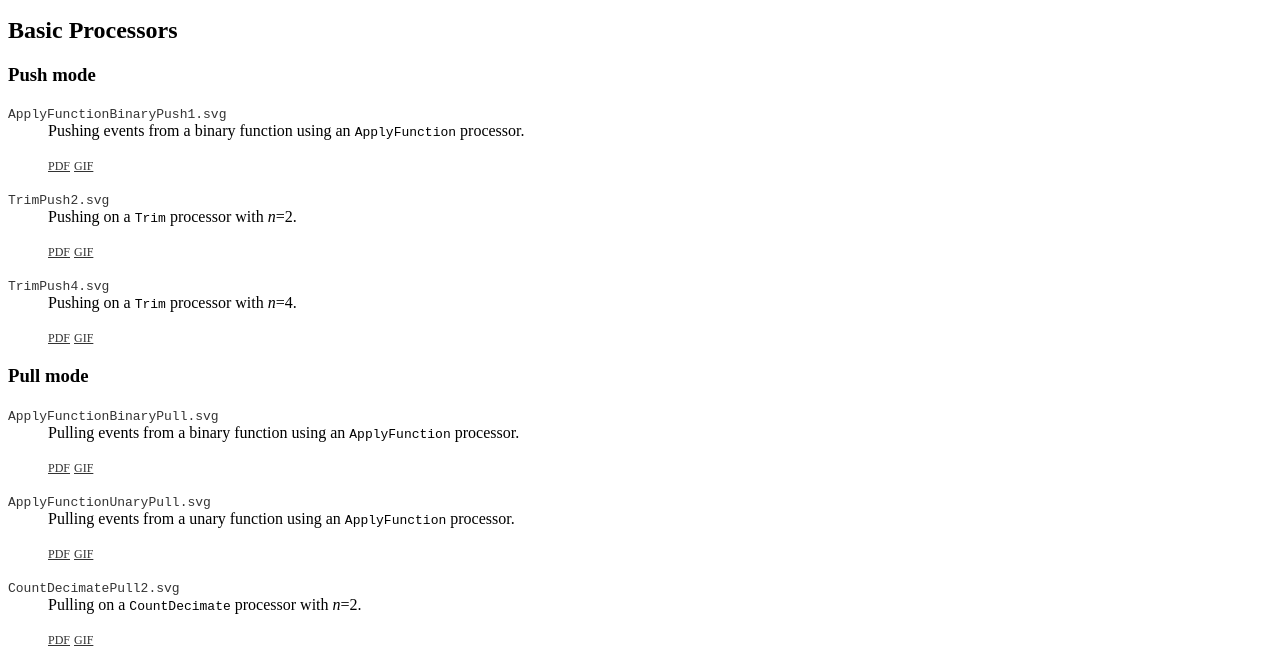
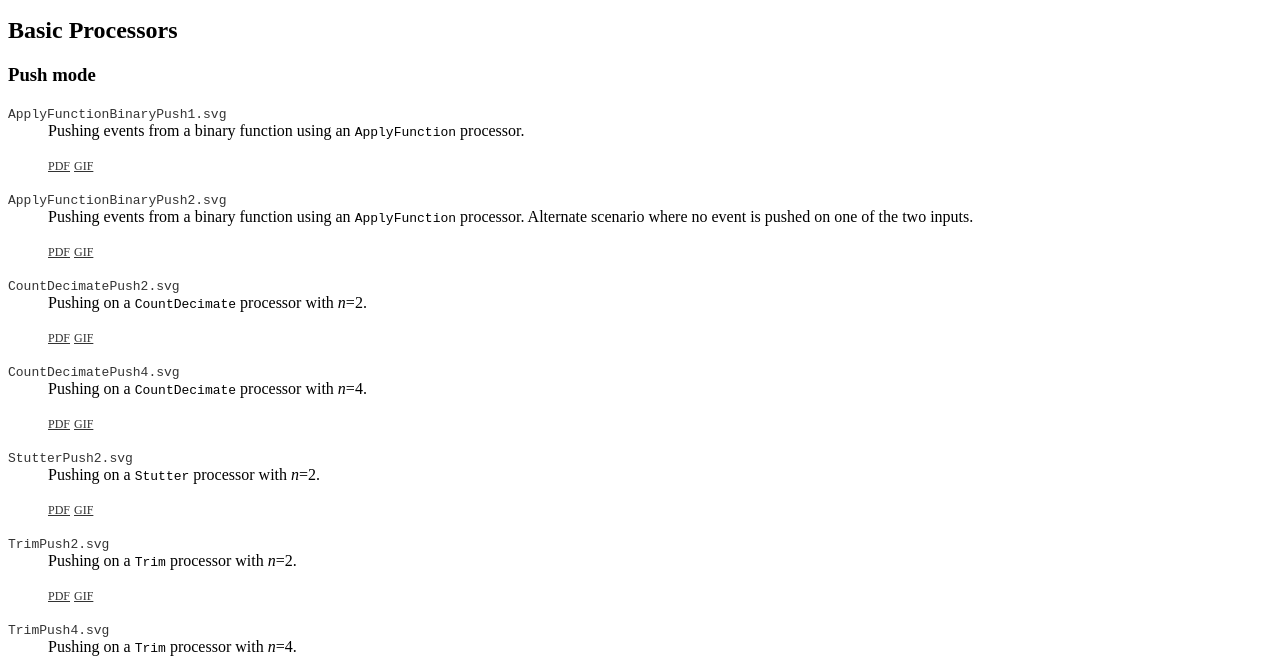
Before and after one commit to liflab/beepbeep-3-animated-examples, a plain HTML site: page index.html in a window 1280 px wide. Shown: the part 101-765 px from the top of the page. Drawn offline with Linux system fonts and the light colour scheme.

Commit message:
ApplyFunction binary push (alternate scenario)

```diff
--- a/index.html
+++ b/index.html
@@ -49,6 +49,38 @@ dd ul li {
 </ul>
 </dd>
 
+<dt><a href="Examples/ApplyFunctionBinaryPush2.svg">ApplyFunctionBinaryPush2.svg</a></dt>
+<dd>Pushing events from a binary function using an <tt>ApplyFunction</tt> processor. Alternate scenario where no event is pushed on one of the two inputs.
+<ul>
+<li><a href="Examples/ApplyFunctionBinaryPush2.pdf">PDF</a></li>
+<li><a href="Examples/ApplyFunctionBinaryPush2.gif">GIF</a></li>
+</ul>
+</dd>
+
+<dt><a href="Examples/CountDecimatePush2.svg">CountDecimatePush2.svg</a></dt>
+<dd>Pushing on a <tt>CountDecimate</tt> processor with <i>n</i>=2.
+<ul>
+<li><a href="Examples/CountDecimatePush2.pdf">PDF</a></li>
+<li><a href="Examples/CountDecimatePush2.gif">GIF</a></li>
+</ul>
+</dd>
+
+<dt><a href="Examples/CountDecimatePush4.svg">CountDecimatePush4.svg</a></dt>
+<dd>Pushing on a <tt>CountDecimate</tt> processor with <i>n</i>=4.
+<ul>
+<li><a href="Examples/CountDecimatePush4.pdf">PDF</a></li>
+<li><a href="Examples/CountDecimatePush4.gif">GIF</a></li>
+</ul>
+</dd>
+
+<dt><a href="Examples/StutterPush2.svg">StutterPush2.svg</a></dt>
+<dd>Pushing on a <tt>Stutter</tt> processor with <i>n</i>=2.
+<ul>
+<li><a href="Examples/StutterPush2.pdf">PDF</a></li>
+<li><a href="Examples/StutterPush2.gif">GIF</a></li>
+</ul>
+</dd>
+
 <dt><a href="Examples/TrimPush2.svg">TrimPush2.svg</a></dt>
 <dd>Pushing on a <tt>Trim</tt> processor with <i>n</i>=2.
 <ul>
@@ -78,7 +110,6 @@ dd ul li {
 <li><a href="Examples/ApplyFunctionBinaryPull.gif">GIF</a></li>
 </ul>
 </dd>
-
 
 <dt><a href="Examples/ApplyFunctionUnaryPull.svg">ApplyFunctionUnaryPull.svg</a></dt>
 <dd>Pulling events from a unary function using an <tt>ApplyFunction</tt> processor.
```
Also changed, not shown: Examples/ApplyFunctionBinaryPush2.svg (added).
